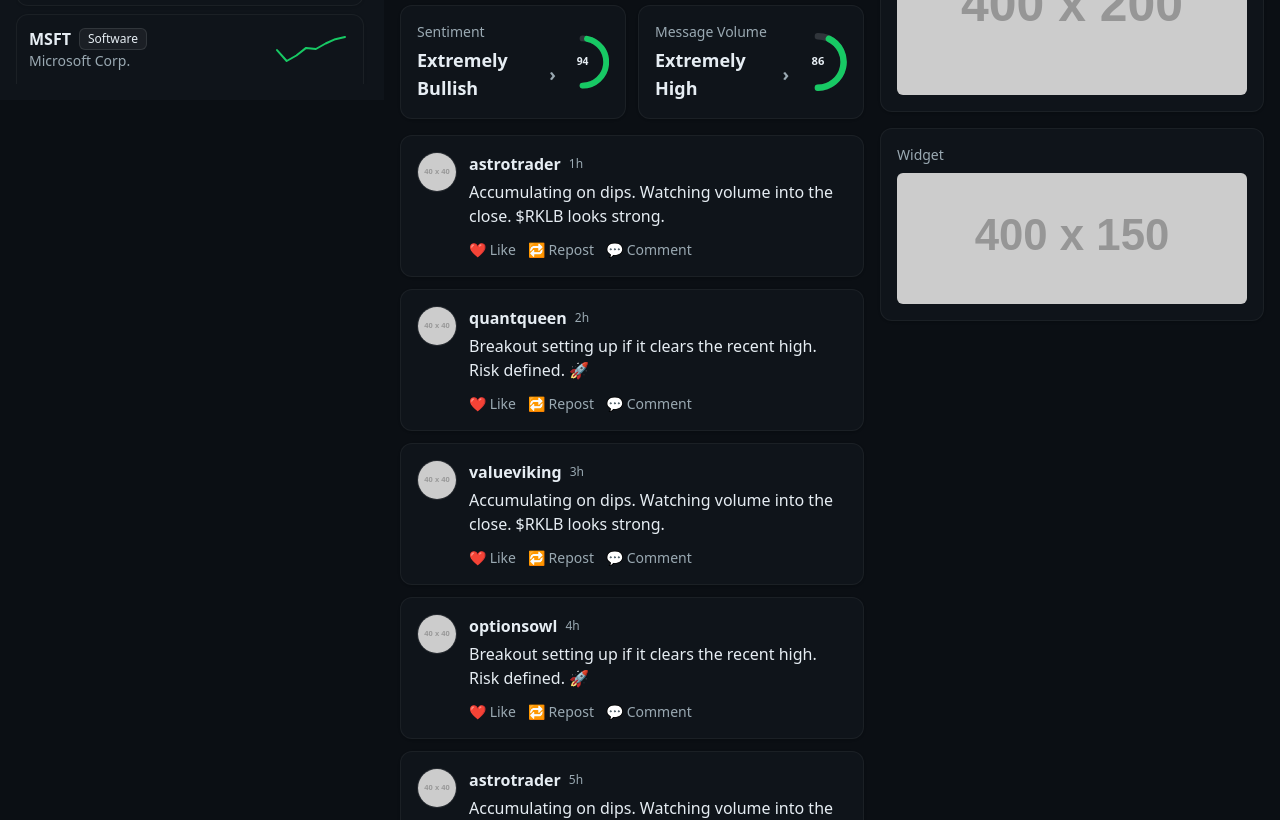
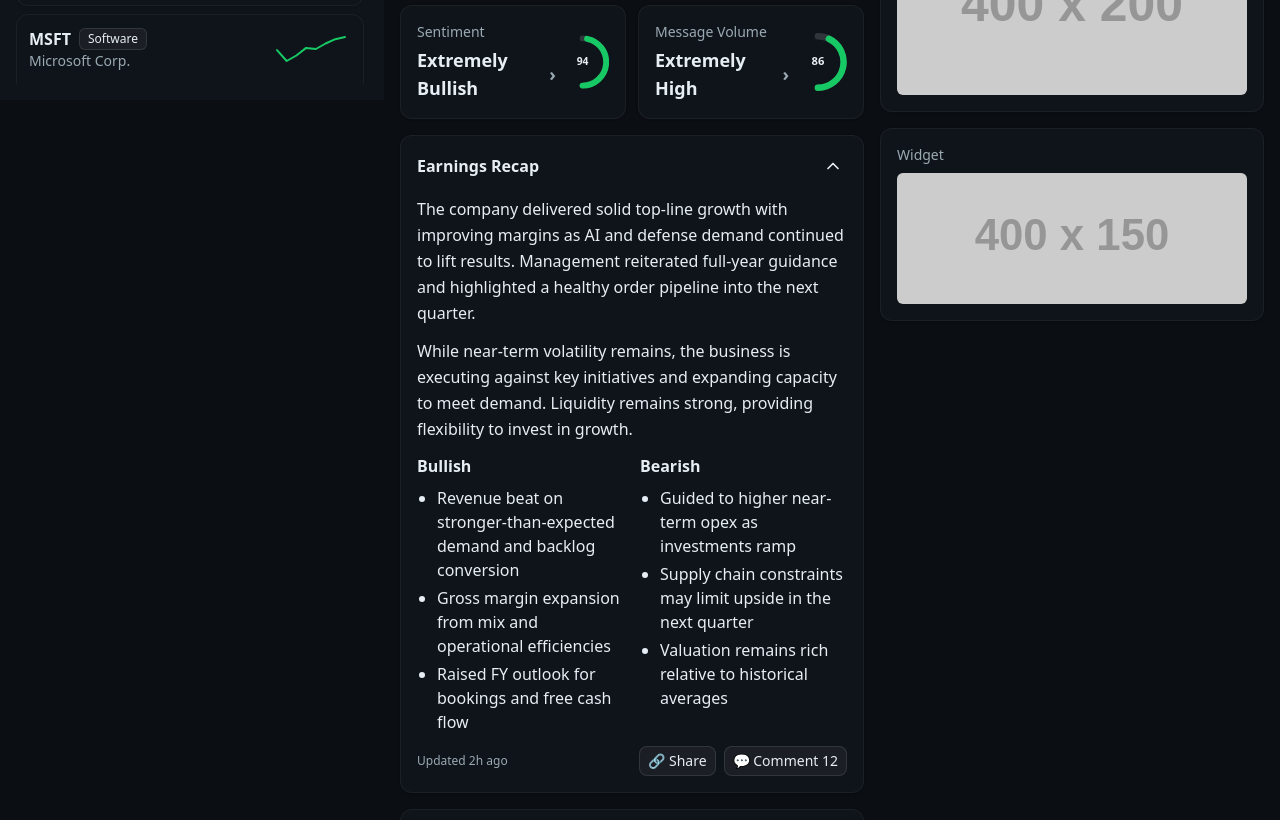
Before and after one commit to mbozzello/SymbolMock, a React (Vite) app: page / in a window 1280 px wide. Shown: the part 700-1520 px from the top of the page. Built offline with nearby package versions, Linux system fonts and the light colour scheme.

Commit message:
Add EarningsRecap component to App.jsx and update layout

```diff
--- a/src/App.jsx
+++ b/src/App.jsx
@@ -1,5 +1,6 @@
 import { useEffect, useMemo, useState } from 'react'
 import SentimentMeters from './components/SentimentMeters.jsx'
+import EarningsRecap from './components/EarningsRecap.jsx'
 
 function clsx(...values) {
   return values.filter(Boolean).join(' ')
@@ -275,6 +276,9 @@ export default function App() {
                   {/* Sentiment + Volume meters below chart */}
                   <SentimentMeters />
 
+                  {/* Earnings Recap below meters */}
+                  <EarningsRecap />
+
                   {/* Posts (Feed only) */}
                   <div className="space-y-3">
                     {posts.map((p) => <Post key={p.id} post={p} />)}
--- /dev/null
+++ b/src/components/EarningsRecap.jsx
@@ -0,0 +1,88 @@
+import React, { useState } from 'react'
+
+function clsx(...values) {
+  return values.filter(Boolean).join(' ')
+}
+
+function Chevron({ open }) {
+  return (
+    <svg
+      viewBox="0 0 24 24"
+      fill="none"
+      xmlns="http://www.w3.org/2000/svg"
+      className={clsx('h-5 w-5 transition-transform duration-300', open ? 'rotate-180' : 'rotate-0')}
+      aria-hidden="true"
+    >
+      <path d="M6 9l6 6 6-6" stroke="currentColor" strokeWidth="2" strokeLinecap="round" strokeLinejoin="round" />
+    </svg>
+  )
+}
+
+export default function EarningsRecap() {
+  const [open, setOpen] = useState(true)
+
+  return (
+    <div className="card-surface overflow-hidden">
+      <div className="flex items-center justify-between p-4">
+        <h3 className="text-base font-semibold">Earnings Recap</h3>
+        <button
+          type="button"
+          onClick={() => setOpen((v) => !v)}
+          aria-label={open ? 'Collapse earnings recap' : 'Expand earnings recap'}
+          aria-expanded={open}
+          className="rounded-md p-1 hover:bg-white/5"
+        >
+          <Chevron open={open} />
+        </button>
+      </div>
+
+      <div
+        className={clsx(
+          'px-4 pb-4 transition-all duration-300 ease-in-out',
+          open ? 'max-h-[1000px] opacity-100' : 'max-h-0 opacity-0'
+        )}
+        style={{ overflow: 'hidden' }}
+      >
+        <div className="space-y-3">
+          <p className="leading-relaxed">
+            The company delivered solid top-line growth with improving margins as AI and defense demand
+            continued to lift results. Management reiterated full-year guidance and highlighted a healthy
+            order pipeline into the next quarter.
+          </p>
+          <p className="leading-relaxed">
+            While near-term volatility remains, the business is executing against key initiatives and
+            expanding capacity to meet demand. Liquidity remains strong, providing flexibility to invest in
+            growth.
+          </p>
+
+          <div className="grid gap-4 sm:grid-cols-2">
+            <div>
+              <div className="font-semibold">Bullish</div>
+              <ul className="mt-2 list-disc space-y-1 pl-5">
+                <li>Revenue beat on stronger-than-expected demand and backlog conversion</li>
+                <li>Gross margin expansion from mix and operational efficiencies</li>
+                <li>Raised FY outlook for bookings and free cash flow</li>
+              </ul>
+            </div>
+            <div>
+              <div className="font-semibold">Bearish</div>
+              <ul className="mt-2 list-disc space-y-1 pl-5">
+                <li>Guided to higher near-term opex as investments ramp</li>
+                <li>Supply chain constraints may limit upside in the next quarter</li>
+                <li>Valuation remains rich relative to historical averages</li>
+              </ul>
+            </div>
+          </div>
+
+          <div className="mt-3 flex items-center justify-between">
+            <div className="text-xs muted">Updated 2h ago</div>
+            <div className="flex gap-2">
+              <button className="btn px-2 py-1">🔗 Share</button>
+              <button className="btn px-2 py-1">💬 Comment 12</button>
+            </div>
+          </div>
+        </div>
+      </div>
+    </div>
+  )
+}
```
